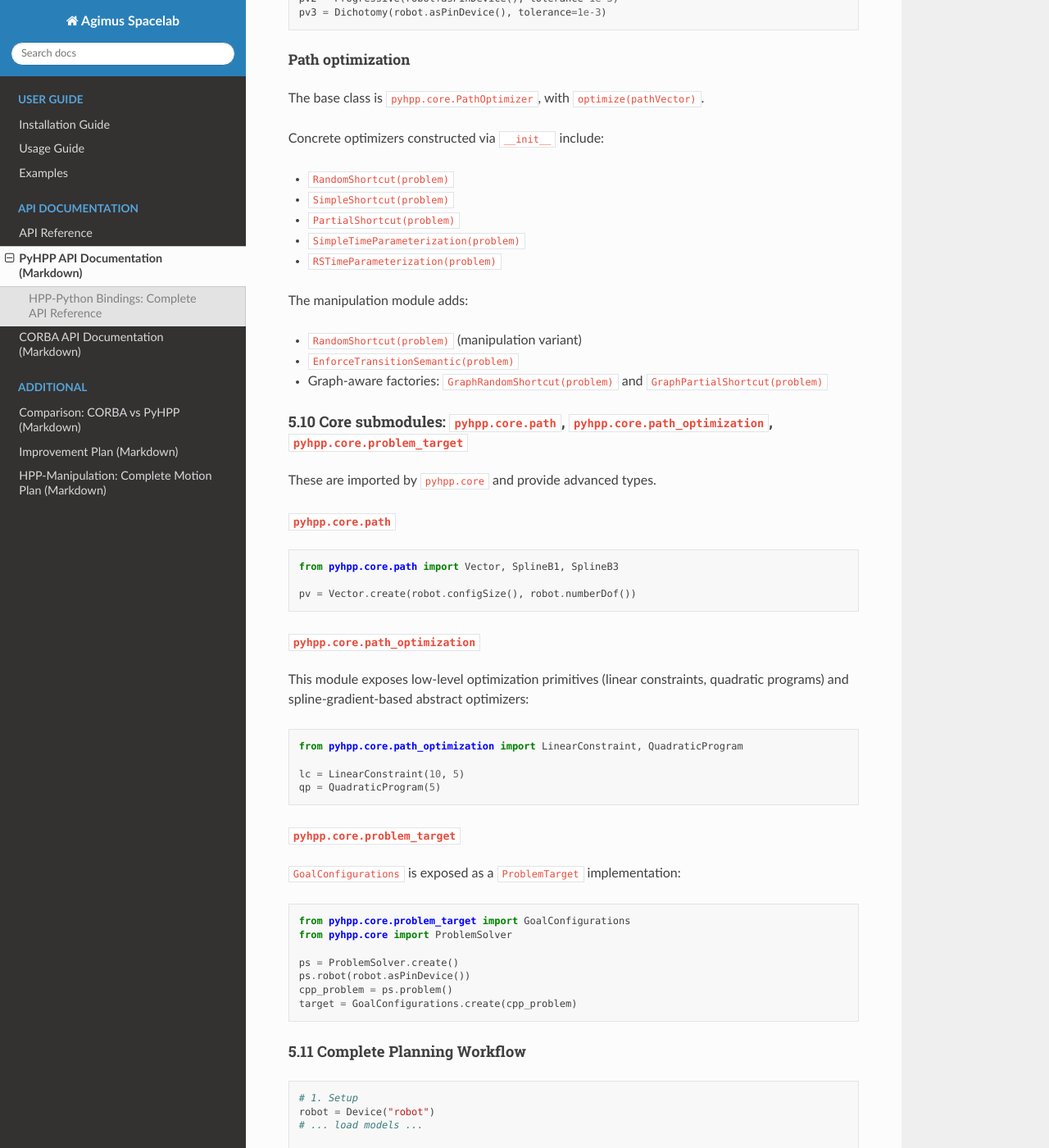
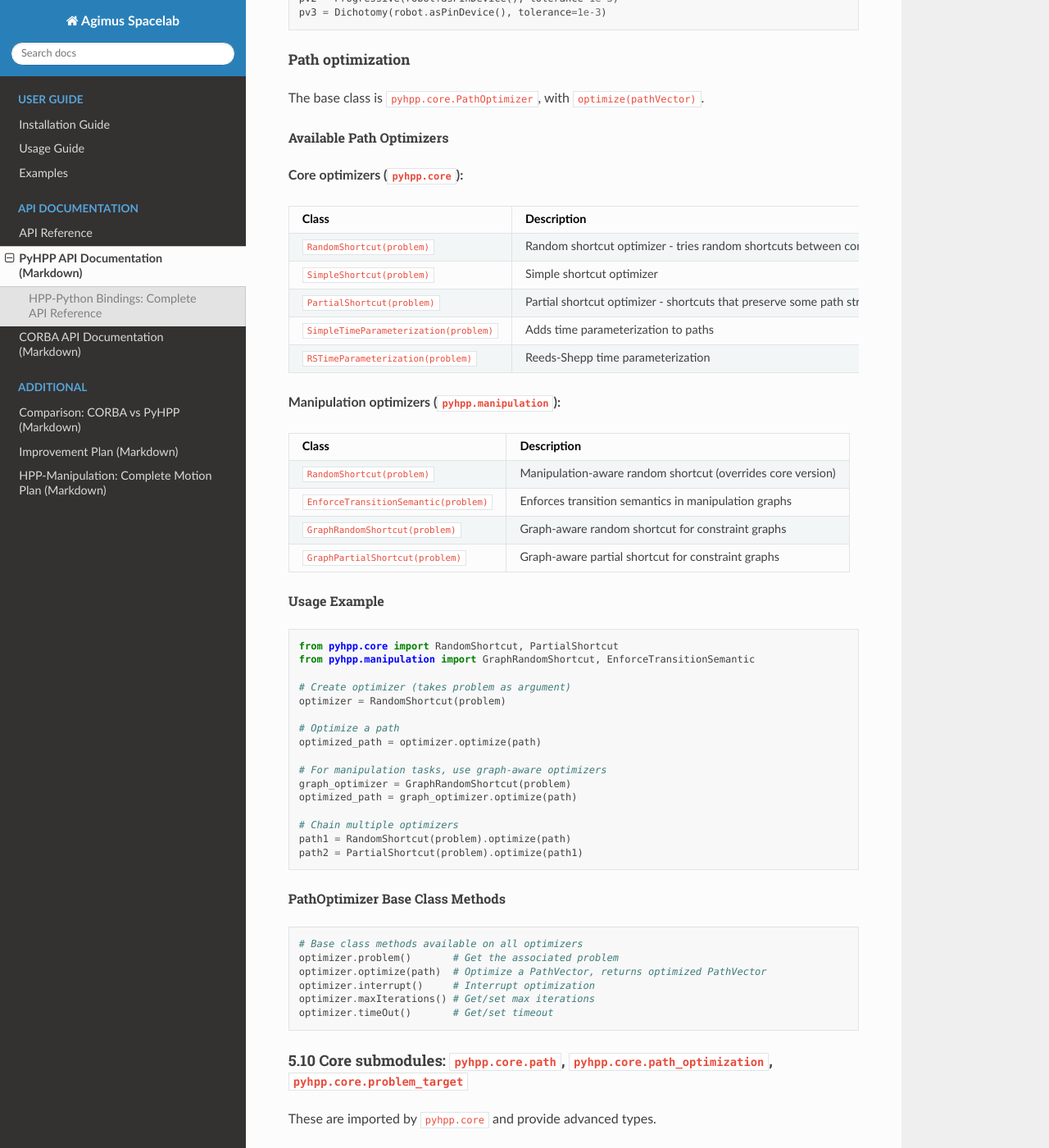
Before and after one commit to thanhndv212/agimus_spacelab, a Sphinx documentation site: the page built from doc/pyhpp_api_documentation_md.rst, in a window 1280 px wide and 1400 px high, scrolled down 36392 px. Shown: the whole window at 82% size. Built offline with Sphinx 7.4.7 and the Read the Docs theme 3.1.0, drawn with Linux system fonts in a browser that asks for light colours.

Commit message:
feat: add detailed documentation for available path optimizers in CORBA and Python APIs

````diff
--- a/doc/pyhpp_api_documentation.md
+++ b/doc/pyhpp_api_documentation.md
@@ -1783,19 +1783,58 @@ pv3 = Dichotomy(robot.asPinDevice(), tolerance=1e-3)
 
 The base class is `pyhpp.core.PathOptimizer`, with `optimize(pathVector)`.
 
-Concrete optimizers constructed via `__init__` include:
-
-- `RandomShortcut(problem)`
-- `SimpleShortcut(problem)`
-- `PartialShortcut(problem)`
-- `SimpleTimeParameterization(problem)`
-- `RSTimeParameterization(problem)`
-
-The manipulation module adds:
-
-- `RandomShortcut(problem)` (manipulation variant)
-- `EnforceTransitionSemantic(problem)`
-- Graph-aware factories: `GraphRandomShortcut(problem)` and `GraphPartialShortcut(problem)`
+##### Available Path Optimizers
+
+**Core optimizers (`pyhpp.core`):**
+
+| Class | Description |
+|-------|-------------|
+| `RandomShortcut(problem)` | Random shortcut optimizer - tries random shortcuts between configurations |
+| `SimpleShortcut(problem)` | Simple shortcut optimizer |
+| `PartialShortcut(problem)` | Partial shortcut optimizer - shortcuts that preserve some path structure |
+| `SimpleTimeParameterization(problem)` | Adds time parameterization to paths |
+| `RSTimeParameterization(problem)` | Reeds-Shepp time parameterization |
+
+**Manipulation optimizers (`pyhpp.manipulation`):**
+
+| Class | Description |
+|-------|-------------|
+| `RandomShortcut(problem)` | Manipulation-aware random shortcut (overrides core version) |
+| `EnforceTransitionSemantic(problem)` | Enforces transition semantics in manipulation graphs |
+| `GraphRandomShortcut(problem)` | Graph-aware random shortcut for constraint graphs |
+| `GraphPartialShortcut(problem)` | Graph-aware partial shortcut for constraint graphs |
+
+##### Usage Example
+
+```python
+from pyhpp.core import RandomShortcut, PartialShortcut
+from pyhpp.manipulation import GraphRandomShortcut, EnforceTransitionSemantic
+
+# Create optimizer (takes problem as argument)
+optimizer = RandomShortcut(problem)
+
+# Optimize a path
+optimized_path = optimizer.optimize(path)
+
+# For manipulation tasks, use graph-aware optimizers
+graph_optimizer = GraphRandomShortcut(problem)
+optimized_path = graph_optimizer.optimize(path)
+
+# Chain multiple optimizers
+path1 = RandomShortcut(problem).optimize(path)
+path2 = PartialShortcut(problem).optimize(path1)
+```
+
+##### PathOptimizer Base Class Methods
+
+```python
+# Base class methods available on all optimizers
+optimizer.problem()       # Get the associated problem
+optimizer.optimize(path)  # Optimize a PathVector, returns optimized PathVector
+optimizer.interrupt()     # Interrupt optimization
+optimizer.maxIterations() # Get/set max iterations
+optimizer.timeOut()       # Get/set timeout
+```
 
 ### 5.10 Core submodules: `pyhpp.core.path`, `pyhpp.core.path_optimization`, `pyhpp.core.problem_target`
 
````
Also changed, not shown: doc/corba_api_documentation.md (+43 -0 lines).
